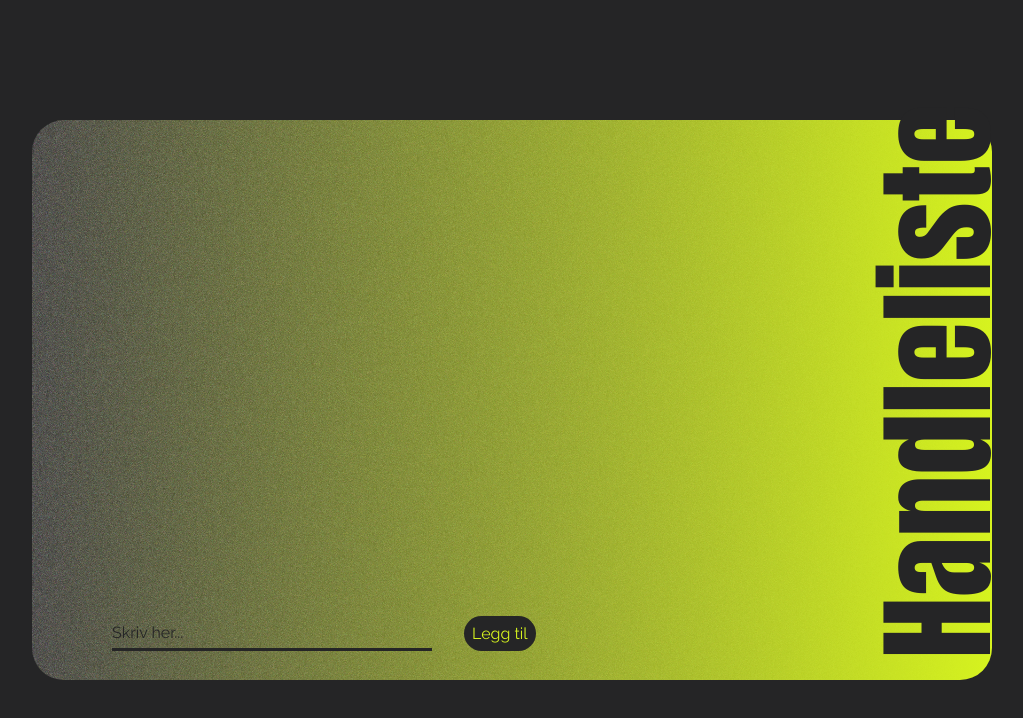
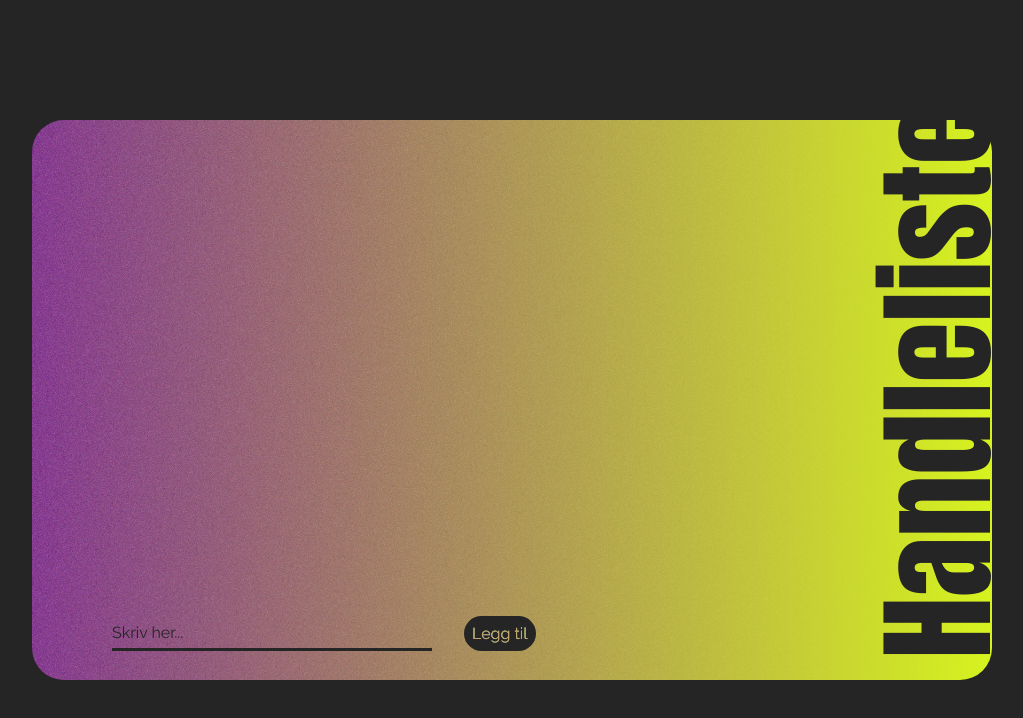
Before and after one commit to mattis-str/Tema-5-oppgave, a plain HTML site: page index.html in a window 1280 px wide. Shown: the whole page, without its empty margins (128-1151 px from the left). Drawn offline with Linux system fonts and the light colour scheme.

Commit message:
edited inn some stylechanges to add button

```diff
--- a/css/style.css
+++ b/css/style.css
@@ -58,7 +58,7 @@ h1 {
     position: relative;
 
     /* clip-path: inset(0 0 0 0 round 2rem); */
-    background: linear-gradient(270deg, rgba(214,243,31,1), rgb(61 60 56 / 59%)),
+    background: linear-gradient(270deg, rgba(214,243,31,1), rgb(143 37 159 / 70%)),
     url(../assets/grain.svg);;
   }
 
@@ -123,21 +123,27 @@ li {
 }
 
 
-#add-button {
+.add-button {
   background-color: var(--base);
   color: var(--neon);
   border: none;
   border-radius: 5rem;
   padding: 0.5rem;
   margin-left: 2rem;
-  white-space:nowrap
+  white-space: nowrap;
+  cursor: pointer;
 }
 
-#add-button:hover {
+.button-text {
+  color: white;
+  mix-blend-mode: darken;
+}
+
+.add-button:hover {
     opacity: 0.9;
 }
 
-#add-button:active {
+.add-button:active {
   opacity: 0.8;
 }
 
@@ -169,7 +175,7 @@ li {
     }
 
 
-    #add-button:hover, :active {
+    .add-button:hover, :active {
       opacity: 1;
     }
 
--- a/index.html
+++ b/index.html
@@ -25,7 +25,7 @@
                 id="product"
                 placeholder="Skriv her..."
                 />
-                <button id="add-button" type="submit">Legg til</button>
+                <button class="add-button button-text" type="submit">Legg til</button>
             </article>
                 <h1>Handleliste</h1>
       </div>
--- a/js/main.js
+++ b/js/main.js
@@ -1,5 +1,5 @@
 const inputElement = document.getElementById("product");
-const buttonAddElement = document.getElementById("add-button");
+const buttonAddElement = document.querySelector(".add-button");
 const ulShoppingListElement = document.getElementById("shopping-list");
 
 buttonAddElement.addEventListener("click", renderList);
```
